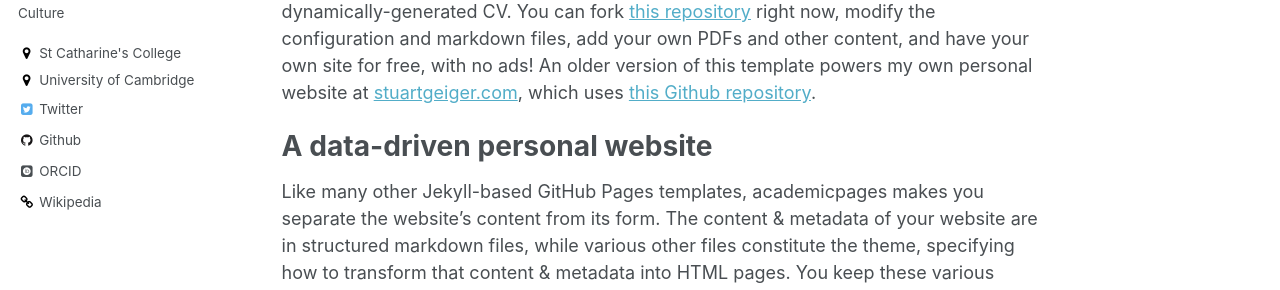
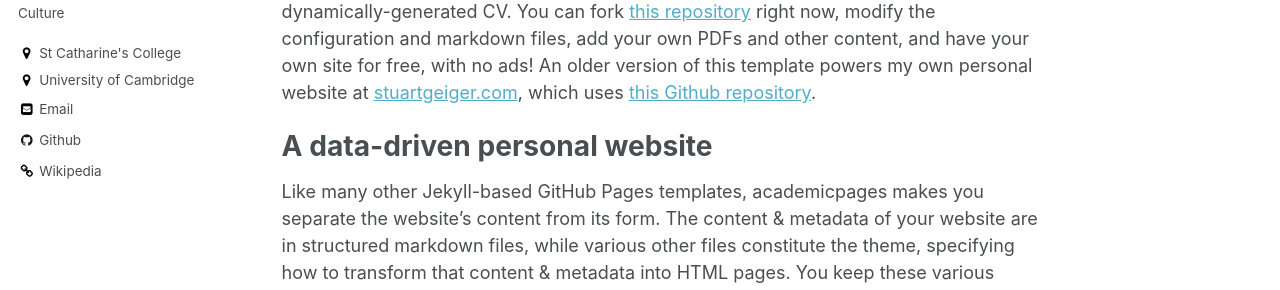
Before and after one commit to Jaifroid/jaifroid.github.io, a Jekyll site: the page built from _pages/about.md, in a window 1280 px wide. Shown: the part 352-642 px from the top of the page. Built offline with Jekyll 4.4.1, drawn with Linux system fonts in a browser that asks for light colours; some web fonts are replaced.

Commit message:
Deleted unused data

```diff
--- a/_config.yml
+++ b/_config.yml
@@ -86,7 +86,7 @@ author:
   location         : "St Catharine's College"
   employer         : "University of Cambridge"
   googlescholar    :
-  email            :
+  email            : "egk10@cam.ac.uk"
   uri              :
   bitbucket        :
   codepen          :
@@ -100,13 +100,13 @@ author:
   instagram        :
   lastfm           :
   linkedin         :
-  orcid            : "http://orcid.org/yourorcidurl"
+  orcid            : # "http://orcid.org/yourorcidurl"
   pinterest        :
   soundcloud       :
   stackoverflow    : # http://stackoverflow.com/users/123456/username
   steam            :
   tumblr           :
-  twitter          : "replacethistwitterhandle"
+  twitter          : # "replacethistwitterhandle"
   vine             :
   weibo            :
   xing             :
```
